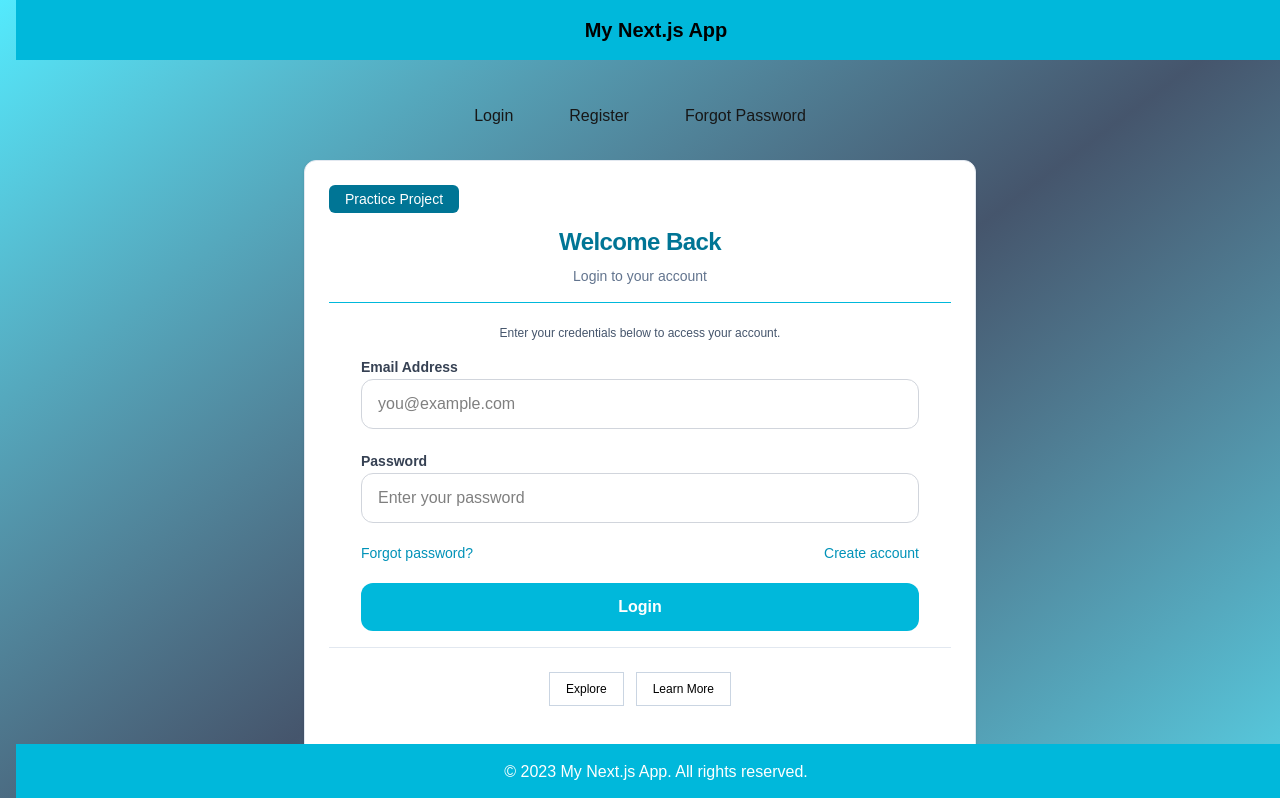
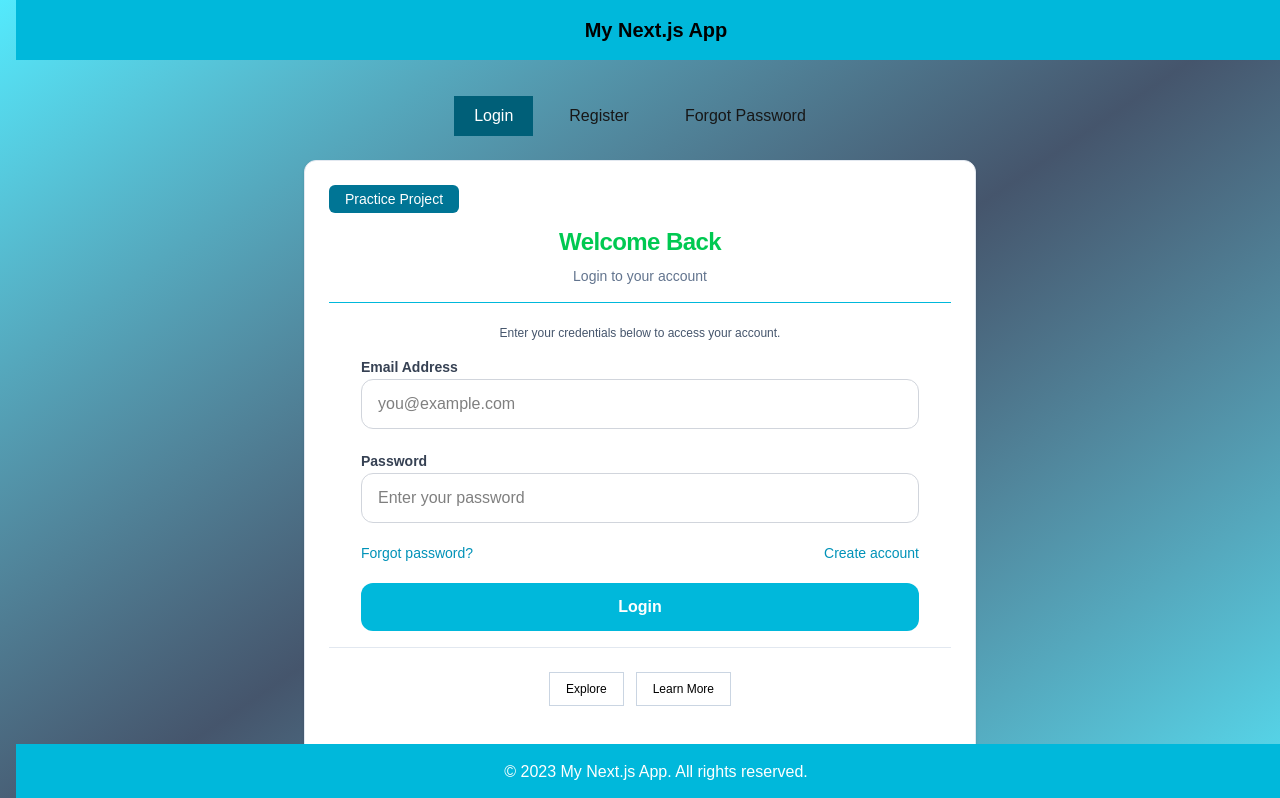
Before and after one commit to Rimon-Mahamud-Rony/nextJsPractice, a Next.js app: page /login in a window 1280 px wide. Shown: the top 798 px of the page. Built offline with nearby package versions, Linux system fonts and the light colour scheme.

Commit message:
ci: active links

```diff
--- a/app/(auth)/AuthTemplate.tsx
+++ b/app/(auth)/AuthTemplate.tsx
@@ -5,14 +5,20 @@ type AuthLayoutProps = Readonly<{
   body: string;
 }>;
 
+
+
 export default function AuthTemplate({
   children,
   heading,
   subject,
   body,
 }: AuthLayoutProps) {
+
+  const forgot_paass = heading === "Forgot Password";
+  const isLogin = heading === "Welcome Back";
+
   return (
-    <div className="w-full flex justify-center overflow-y-auto mb-20 min-h-[86vh]">
+    <div className="w-full flex justify-center overflow-y-auto mb-20 min-h-[75vh]">
       <div className="w-full max-w-2xl rounded-xl bg-white shadow-sm border border-slate-200 p-6">
         {/* Top Badge */}
         <div className="bg-cyan-700 text-white p-1 rounded-md w-fit px-4 text-center mb-3 text-sm font-medium">
@@ -20,22 +26,28 @@ export default function AuthTemplate({
         </div>
 
         {/* Heading */}
-        <h1 className="text-2xl font-bold tracking-tight text-cyan-700 leading-snug text-center">
-          {heading}
-        </h1>
+        {forgot_paass === true ? (
+          <h1 className="text-2xl font-bold tracking-tight text-red-500 leading-snug text-center">
+            {heading}
+          </h1>
+        ) : isLogin === true ? (
+          <h1 className="text-2xl font-bold tracking-tight text-green-500 leading-snug text-center">
+            {heading}
+          </h1>
+        ) : (
+          <h1 className="text-2xl font-bold tracking-tight text-cyan-700 leading-snug text-center">
+            {heading}
+          </h1>
+        )}
 
         {/* Subject */}
-        <h2 className="mt-2 text-sm text-slate-500 text-center">
-          {subject}
-        </h2>
+        <h2 className="mt-2 text-sm text-slate-500 text-center">{subject}</h2>
 
         {/* Divider */}
         <div className="w-full border-t border-cyan-500 my-4"></div>
 
         {/* Body */}
-        <p className="text-xs leading-7 text-slate-600 text-center">
-          {body}
-        </p>
+        <p className="text-xs leading-7 text-slate-600 text-center">{body}</p>
 
         {/* Page Content */}
         <div className="flex items-center justify-center">{children}</div>
--- a/app/(auth)/layout.tsx
+++ b/app/(auth)/layout.tsx
@@ -1,26 +1,44 @@
+"use client";
+
 import Link from "next/link";
+import {usePathname} from "next/navigation";
 import CommonPageDesign from "../components/CommonPageDesign";
+import { use } from "react";
+import link from "next/link";
+
+const navLinks = [
+  { name: "Login", href: "/login" },
+  { name: "Register", href: "/register" },
+  { name: "Forgot Password", href: "/forgot-password" },
+];
+
 export default function AuthLayout({
     children,
 }: Readonly<{
   children: React.ReactNode;
-
 }>) {
+  const pathname = usePathname();
   return (
     <CommonPageDesign>
-        <div className="w-full flex justify-center gap-4 py-6 mt-10">
-        <Link href="/login" className="px-5 py-2  transition">
-          Login
-        </Link>
+      <div className="w-full flex justify-center gap-4 py-6 mt-10">
 
-        <Link href="/register" className="px-5 py-2  transition">
-          Register
-        </Link>
+        {navLinks.map((link) =>{
 
-        <Link href="/forgot-password" className="px-5 py-2  transition">
-          Forgot Password
-        </Link>
-        </div>
+            const isActive = pathname === link.href || (pathname.startsWith(link.href) && link.href !== "/");
+
+            return (
+              <Link
+                key={link.href}
+                href={link.href}
+                className={`px-5 py-2  transition ${isActive ? "bg-cyan-800 text-white transition" : "hover:bg-gray-200 hover:text-black"}`}
+              >
+                {link.name}
+              </Link>
+            )
+          }
+        )}
+
+      </div>
         {children}
     </CommonPageDesign>
   );
```
